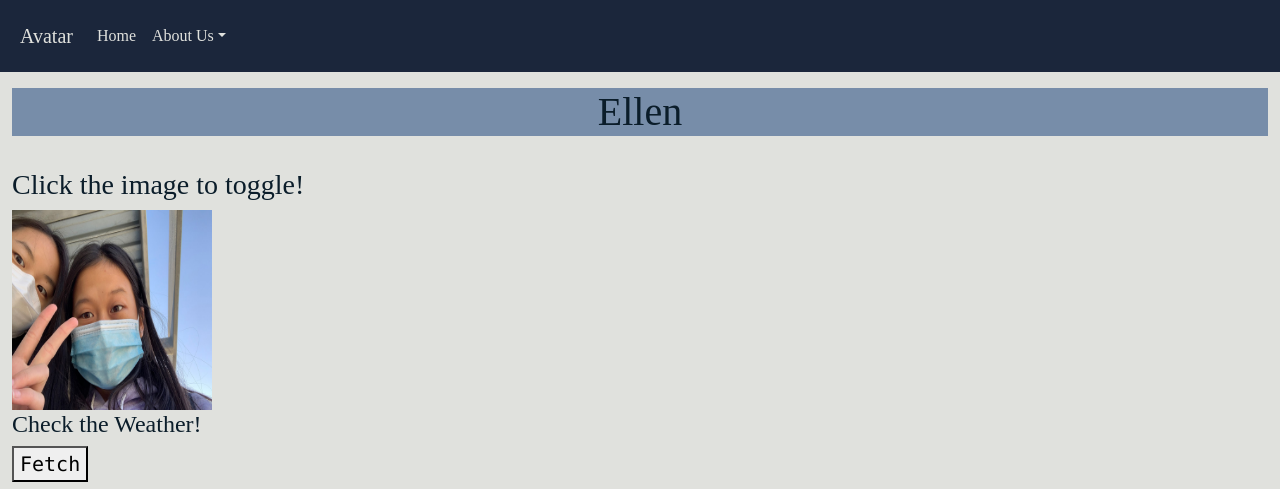
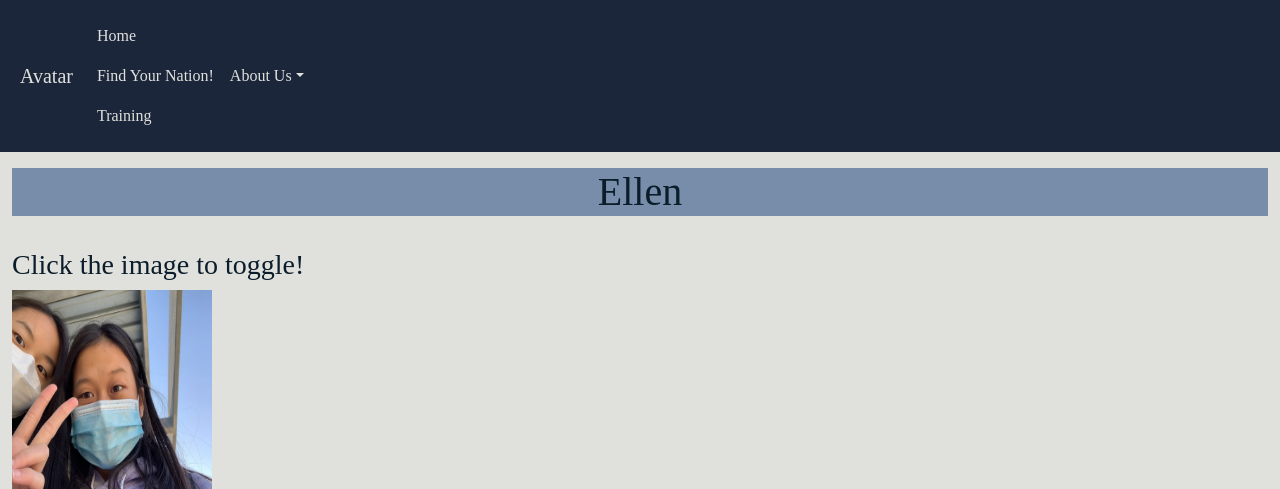
Before and after one commit to sanvi1855544/p3-avatar, a Flask app: page /Ellen/ in a window 1280 px wide. Shown: the top 489 px of the page. Run offline with Flask 2, Linux system fonts and the light colour scheme; some libraries are stand-ins or nearby versions.

Commit message:
navbar update

```diff
--- a/app.py
+++ b/app.py
@@ -22,5 +22,15 @@ def Ellen():
 def Sanvi():
     return render_template("Sanvi.html") #"Avatar Website"
 
+@app.route("/FindYourNation/")
+def FindYourNation():
+    return render_template("FindYourNation.html")
+
+@app.route("/Training/")
+def Training():
+    return render_template("Training.html")
+
+
+
 if __name__ == "__main__":
     app.run(host="127.0.0.1", port=8080)
--- a/templates/layouts/base.html
+++ b/templates/layouts/base.html
@@ -37,6 +37,8 @@
             <ul class="nav navbar-nav mr-auto">
                 <li class="nav-item navbar-text">
                     <a class="nav-link" href={{ url_for('index') }}>Home</a>
+                    <a class="nav-link" href={{ url_for('FindYourNation') }}>Find Your Nation!</a>
+                    <a class="nav-link" href={{ url_for('Training') }}>Training</a>
                 </li>
             </ul>
 
```
Also changed, not shown: templates/FindYourNation.html (added, +14 -0 lines), templates/Training.html (added, +14 -0 lines).
